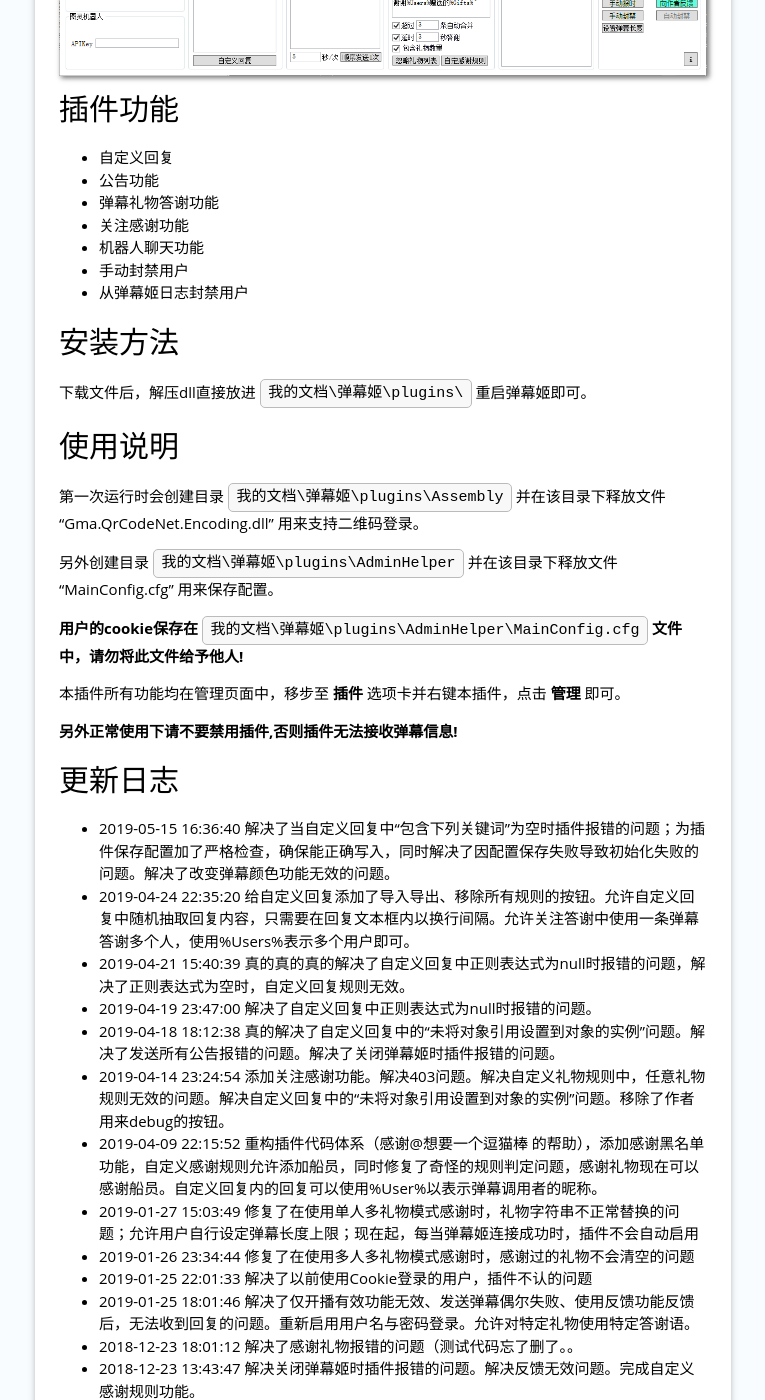
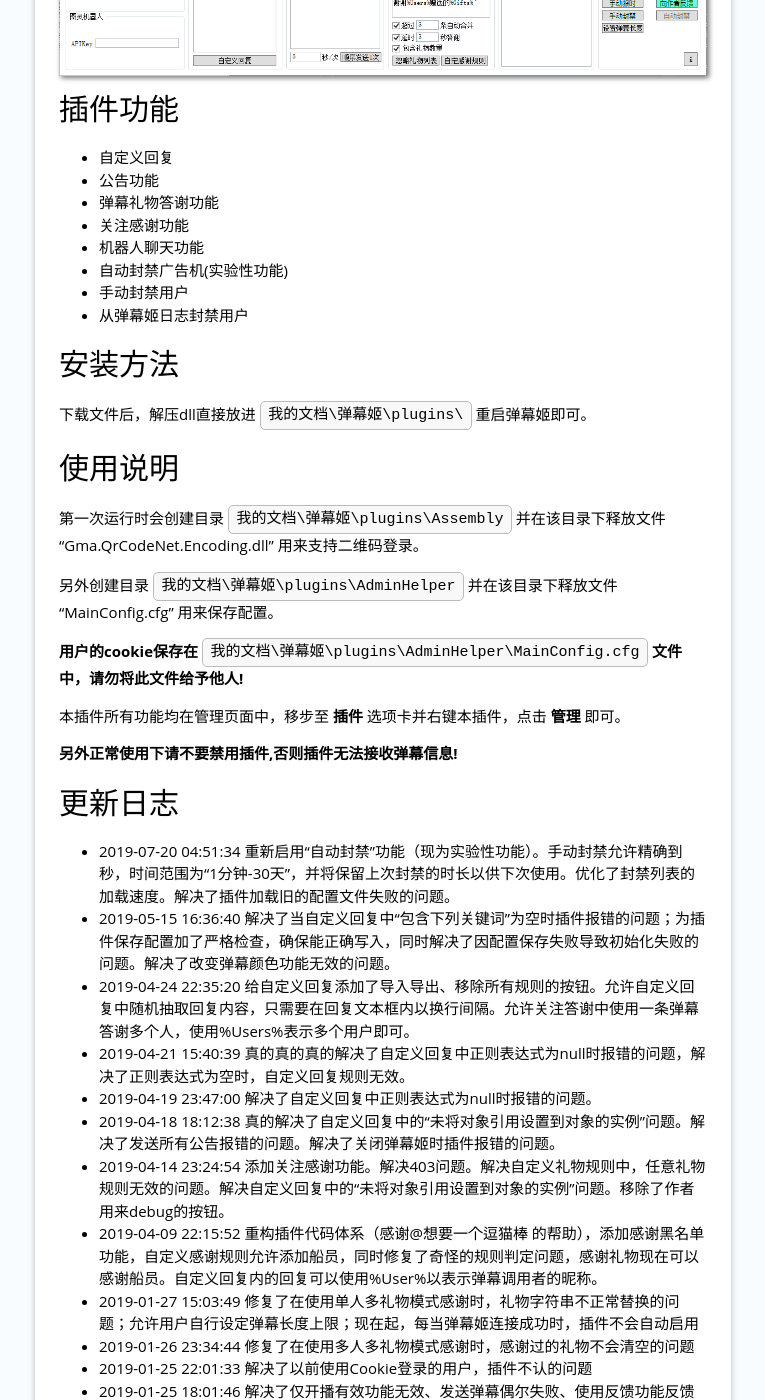
Before and after one commit to Bililive/www.danmuji.org, a Jekyll site: the page built from _plugin/AdminHelper.md, in a window 1280 px wide and 1400 px high, scrolled down 594 px. Shown: the whole window, without its empty margins (309-1074 px from the left). Built offline with Jekyll 4.4.1, drawn with Linux system fonts in a browser that asks for light colours; some of the changed text lies outside the part shown.

Commit message:
更新房管助手重制版至1.2.7
重新启用“自动封禁”功能（现为实验性功能）。手动封禁允许精确到秒，时间范围为“1分钟-30天”，并将保留上次封禁的时长以供下次使用。优化了封禁列表的加载速度。解决了插件加载旧的配置文件失败的问题。

```diff
--- a/_plugin/AdminHelper.md
+++ b/_plugin/AdminHelper.md
@@ -1,14 +1,14 @@
 ---
 hide: false
 title: 房管助手重制版
-auther: 起名废丶西井＆想要一个逗猫棒
-plugin_author: 起名废丶西井＆想要一个逗猫棒
+auther: 西井丶＆想要一个逗猫棒
+plugin_author: 西井丶＆想要一个逗猫棒
 plugin_name: 房管助手重制版
 plugin_desc: 房管必备
-plugin_version: 1.2.6
-plugin_update_datetime: 2019-05-15 16:36:40 +0800
+plugin_version: 1.2.7
+plugin_update_datetime: 2019-07-20 04:51:34 +0800
 plugin_update_desc: |-
-  解决了当自定义回复中“包含下列关键词”为空时插件报错的问题；为插件保存配置加了严格检查，确保能正确写入，同时解决了因配置保存失败导致初始化失败的问题。解决了改变弹幕颜色功能无效的问题。
+  重新启用“自动封禁”功能（现为实验性功能）。手动封禁允许精确到秒，时间范围为“1分钟-30天”，并将保留上次封禁的时长以供下次使用。优化了封禁列表的加载速度。解决了插件加载旧的配置文件失败的问题。
 plugin_dllink: /resource/AdminHelper/AdminHelper.zip
 plugin_dlnote: 直接提取压缩包里的dll放进插件目录即可
 ---
@@ -32,6 +32,7 @@ plugin_dlnote: 直接提取压缩包里的dll放进插件目录即可
 - 弹幕礼物答谢功能
 - 关注感谢功能
 - 机器人聊天功能
+- 自动封禁广告机(实验性功能)
 - 手动封禁用户
 - 从弹幕姬日志封禁用户
 
@@ -55,6 +56,7 @@ plugin_dlnote: 直接提取压缩包里的dll放进插件目录即可
 
 更新日志
 ---
+- 2019-07-20 04:51:34 重新启用“自动封禁”功能（现为实验性功能）。手动封禁允许精确到秒，时间范围为“1分钟-30天”，并将保留上次封禁的时长以供下次使用。优化了封禁列表的加载速度。解决了插件加载旧的配置文件失败的问题。
 - 2019-05-15 16:36:40 解决了当自定义回复中“包含下列关键词”为空时插件报错的问题；为插件保存配置加了严格检查，确保能正确写入，同时解决了因配置保存失败导致初始化失败的问题。解决了改变弹幕颜色功能无效的问题。
 - 2019-04-24 22:35:20 给自定义回复添加了导入导出、移除所有规则的按钮。允许自定义回复中随机抽取回复内容，只需要在回复文本框内以换行间隔。允许关注答谢中使用一条弹幕答谢多个人，使用%Users%表示多个用户即可。
 - 2019-04-21 15:40:39 真的真的真的解决了自定义回复中正则表达式为null时报错的问题，解决了正则表达式为空时，自定义回复规则无效。
```
Also changed, not shown: 2 other files.
